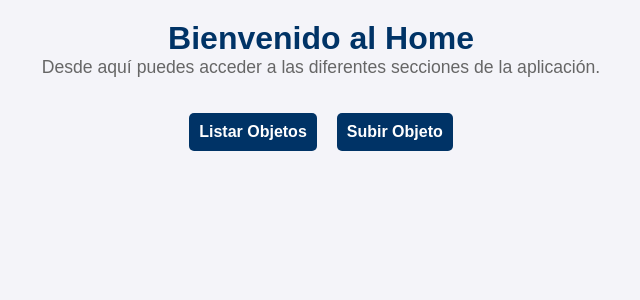
After one commit to Ignaciojeda/Proyecto, a Flask app: template app/Templates/Home.html in a window 1280 px wide. The commit adds this page. Shown: the top 300 px of the page, without its empty margins (319-959 px from the left). Run offline with Flask 3, Linux system fonts and the light colour scheme; the template is opened without the code that fills it, so the values that code supplies are empty; parts of the project's set-up code (start-up, migrations or seed data) failed here and were passed over.

Commit message:
Home y css

```diff
--- a/app/Controlador/Login.py
+++ b/app/Controlador/Login.py
@@ -16,7 +16,7 @@ def login():
 
         if usuario and usuario.check_password(contraseña):
             login_user(usuario)
-            return redirect(url_for('listar.lista_objetos'))
+            return redirect(url_for('home.home'))
         else:
             flash('Credenciales incorrectas', 'danger')
 
--- a/app/Controlador/Objeto_Controlador.py
+++ b/app/Controlador/Objeto_Controlador.py
@@ -5,7 +5,6 @@ from app.Modelo.Objeto_Perdido import ObjetoPerdido
 from datetime import datetime
 import pytz
 
-# Define la zona horaria UTC-3 (por ejemplo, Santiago, Chile)
 chile_tz = pytz.timezone('Chile/Continental')
 
 
--- a/app/Controlador/Rutas.py
+++ b/app/Controlador/Rutas.py
@@ -1,7 +1,7 @@
 from flask import Blueprint, render_template
 
-home_bp = Blueprint('home', __name__)
+login_bp = Blueprint('login', __name__)
 
-@home_bp.route('/')
+@login_bp.route('/')
 def home():
     return render_template('login.html')
--- /dev/null
+++ b/app/Static/Home.css
@@ -0,0 +1,64 @@
+/* home.css */
+* {
+    margin: 0;
+    padding: 0;
+    box-sizing: border-box;
+    font-family: Arial, sans-serif;
+}
+
+body {
+    background-color: #f4f4f9;
+    color: #333;
+    display: flex;
+    flex-direction: column;
+    align-items: center;
+    padding: 20px;
+}
+
+header {
+    margin-bottom: 20px;
+    text-align: center;
+}
+
+header h1 {
+    font-size: 2em;
+    color: #003366;
+}
+
+header p {
+    font-size: 1.1em;
+    color: #666;
+}
+
+nav {
+    margin-top: 15px;
+}
+
+nav ul {
+    list-style-type: none;
+    display: flex;
+    gap: 20px;
+}
+
+nav ul li {
+    padding: 10px;
+    background-color: #003366;
+    border-radius: 5px;
+}
+
+nav ul li a {
+    color: white;
+    text-decoration: none;
+    font-weight: bold;
+}
+
+nav ul li a:hover {
+    text-decoration: underline;
+}
+
+footer {
+    margin-top: 20px;
+    text-align: center;
+    font-size: 0.9em;
+    color: #666;
+}
--- /dev/null
+++ b/app/Templates/Home.html
@@ -0,0 +1,22 @@
+<!DOCTYPE html>
+<html lang="es">
+<head>
+    <meta charset="UTF-8">
+    <meta name="viewport" content="width=device-width, initial-scale=1.0">
+    <title>Inicio</title>
+    <link rel="stylesheet" href="{{ url_for('static', filename='home.css') }}">
+</head>
+<body>
+    <header>
+        <h1>Bienvenido al Home</h1>
+        <p>Desde aquí puedes acceder a las diferentes secciones de la aplicación.</p>
+    </header>
+
+    <nav>
+        <ul>
+            <li><a href="{{ url_for('listar.lista_objetos') }}">Listar Objetos</a></li>
+            <li><a href="{{ url_for('objeto.subir_objeto') }}">Subir Objeto</a></li>
+        </ul>
+    </nav>
+</body>
+</html>
--- a/app/Templates/Subir_Objeto.html
+++ b/app/Templates/Subir_Objeto.html
@@ -4,7 +4,7 @@
     <meta charset="UTF-8">
     <meta name="viewport" content="width=device-width, initial-scale=1.0">
     <title>Subir Objeto Perdido</title>
-    <link rel="stylesheet" href="{{ url_for('static', filename='styles.css') }}">
+    <link rel="stylesheet" href="{{ url_for('static', filename='subir_objeto.css') }}">
 </head>
 <body>
     <h1>Subir Objeto Perdido</h1>
```
Also changed, not shown: app/Controlador/Home.py (added, +9 -0 lines), app/Static/Subir_objeto.css (added, +59 -0 lines), app/__init__.py (+5 -2 lines).
